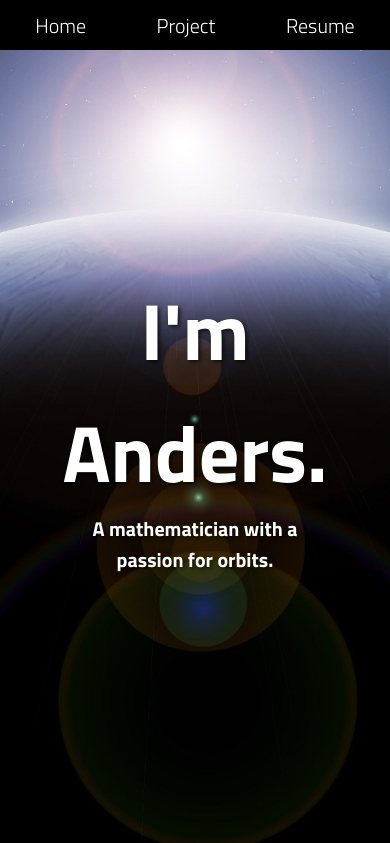
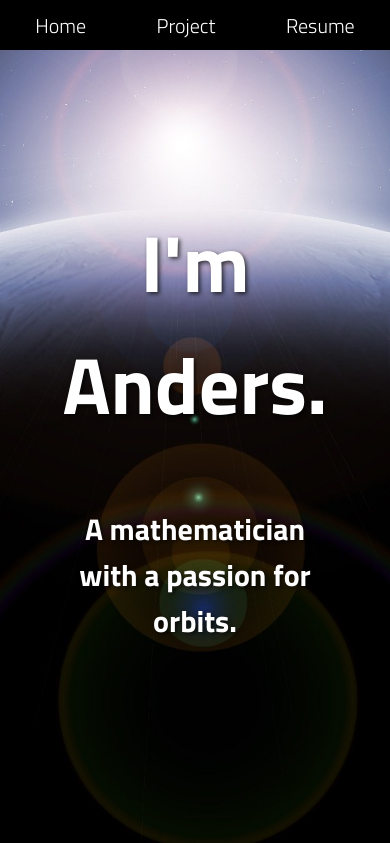
Before and after one commit to AlexanderGoose/anders_website, a Flask app: page / in a window 390 px wide. Shown: the top 843 px of the page. Run offline with Flask 3, Linux system fonts and the light colour scheme.

Commit message:
fixed styling on homepage hero section

```diff
--- a/static/style.css
+++ b/static/style.css
@@ -276,7 +276,7 @@ a:hover {
     }
 
     .overlay-intro {
-        font-size: 20px;
+        font-size: 30px;
     }
 
     .cover-letter {
--- a/templates/home.html
+++ b/templates/home.html
@@ -6,7 +6,7 @@
     <div class="section hero">
         <div class="overlay-text">
             <h1 class="overlay-name">I'm Anders.</h1>
-
+            <br>
             <h3 class="overlay-intro">A mathematician with a passion for orbits.</h3>
         </div>
     </div>
```
